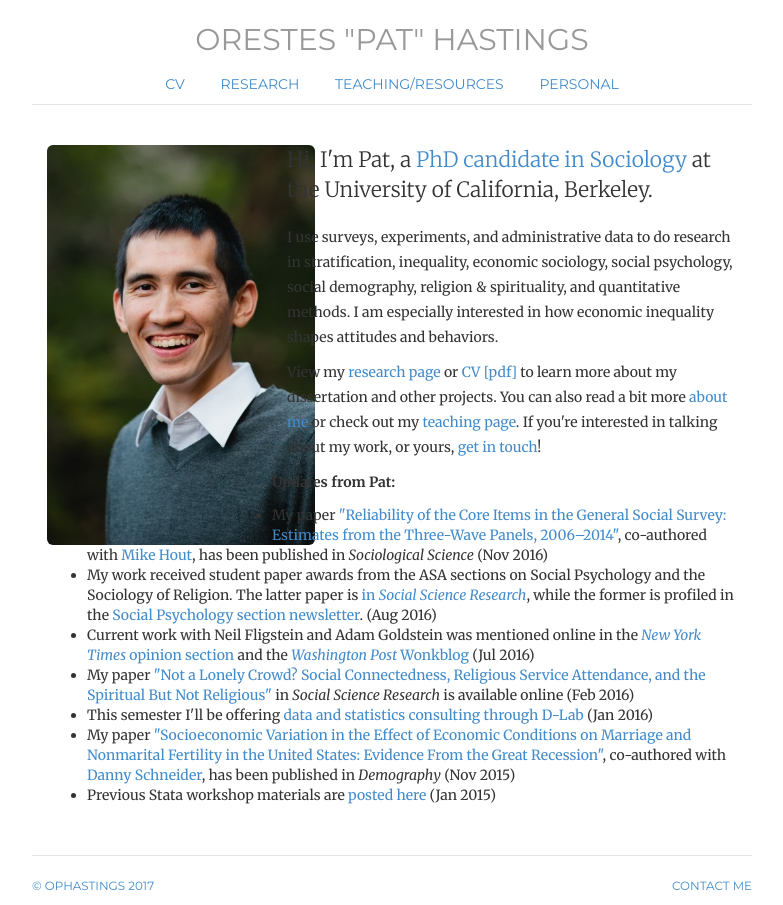
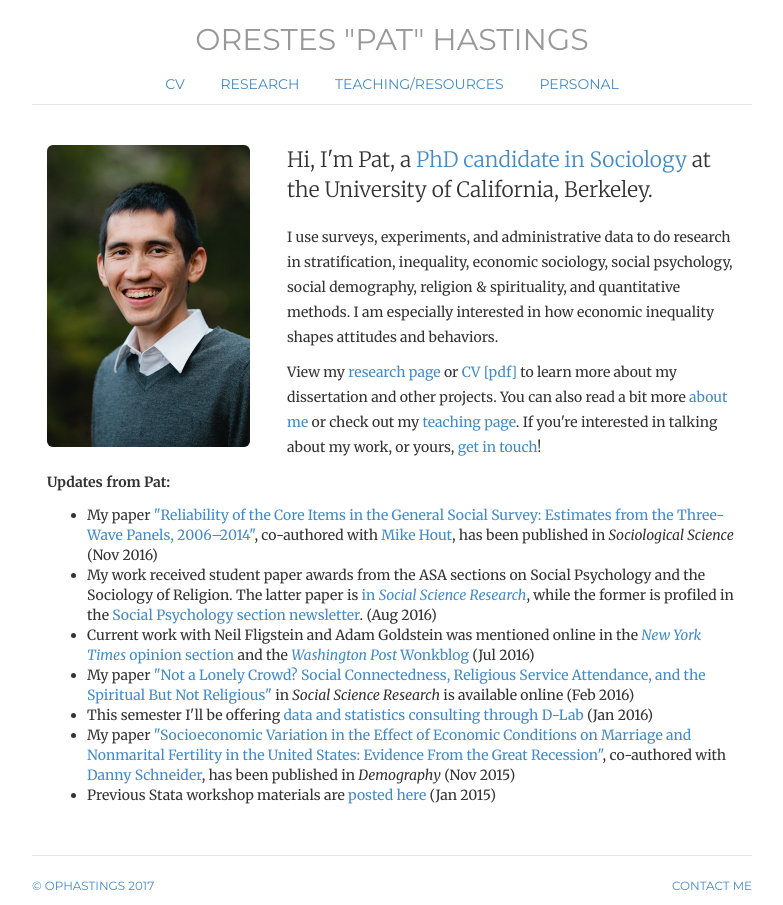
Before and after one commit to ophastings/ophastings.github.io, a Jekyll site: the page built from index.html, in a window 1280 px wide. Shown: the whole page, without its empty margins (248-1031 px from the left). Built offline with Jekyll 4.4.1, drawn with Linux system fonts in a browser that asks for light colours; comment, search, counter and statistics services are not loaded.

Commit message:
Update index.html

```diff
--- a/index.html
+++ b/index.html
@@ -11,7 +11,7 @@
 <!-- <div class="jumbotron"> -->
 <div class="row marketing">
 	<div class="col-sm-4">
-	<img class="img-rounded", height=400 alt="Pat Hastings" src="img/pat_hastings.jpeg">
+	<img class="img-rounded", height=302 alt="Pat Hastings" src="img/pat_hastings.jpeg">
 	</div>
 	<div itemscope itemtype="http://data-vocabulary.org/Person" class="col-sm-8">
 	<p class="lead">Hi, I'm Pat, a <a href="http://sociology.berkeley.edu/graduate-student/orestes-pat-hastings">PhD
```
